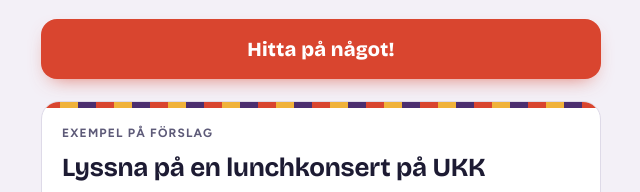
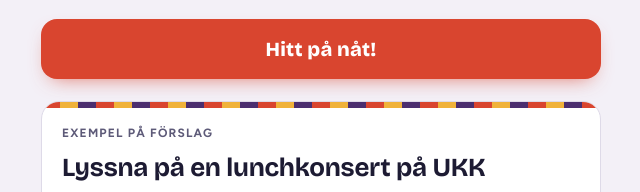
Before and after one commit to jennyharrysdotter/Soffsamtal-, a plain HTML site: page jenny/index.html in a window 1280 px wide. Shown: the part 345-537 px from the top of the page, 319-959 px from the left. Drawn offline with nearby package versions, Linux system fonts and the light colour scheme.

Commit message:
Knapp: Hitt på nåt!
Co-Authored-By: Claude Opus 5.5 <noreply@anthropic.com>
Claude-Session: https://claude.ai/code/session_01KPXAWz3Yyg91fAizchjrhj

```diff
--- a/jenny/index.html
+++ b/jenny/index.html
@@ -115,7 +115,7 @@ li button{background:none;border:0;color:var(--plum);font:600 13px var(--body);c
     </div>
   </div>
 
-  <button class="go" id="go" type="button">Hitta på något!</button>
+  <button class="go" id="go" type="button">Hitt på nåt!</button>
   <button class="install" id="install" type="button" hidden>Lägg appen på hemskärmen</button>
 
   <section class="card" id="card" aria-live="polite">
```
